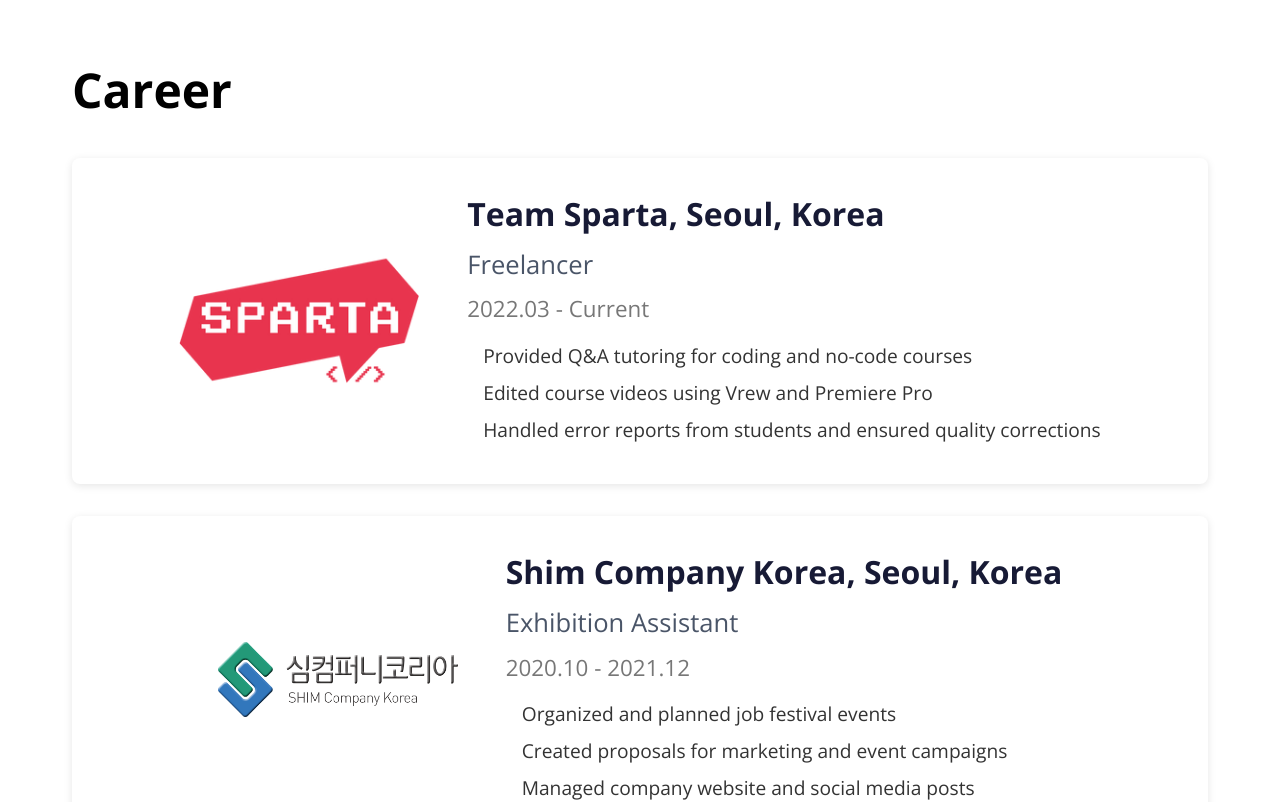
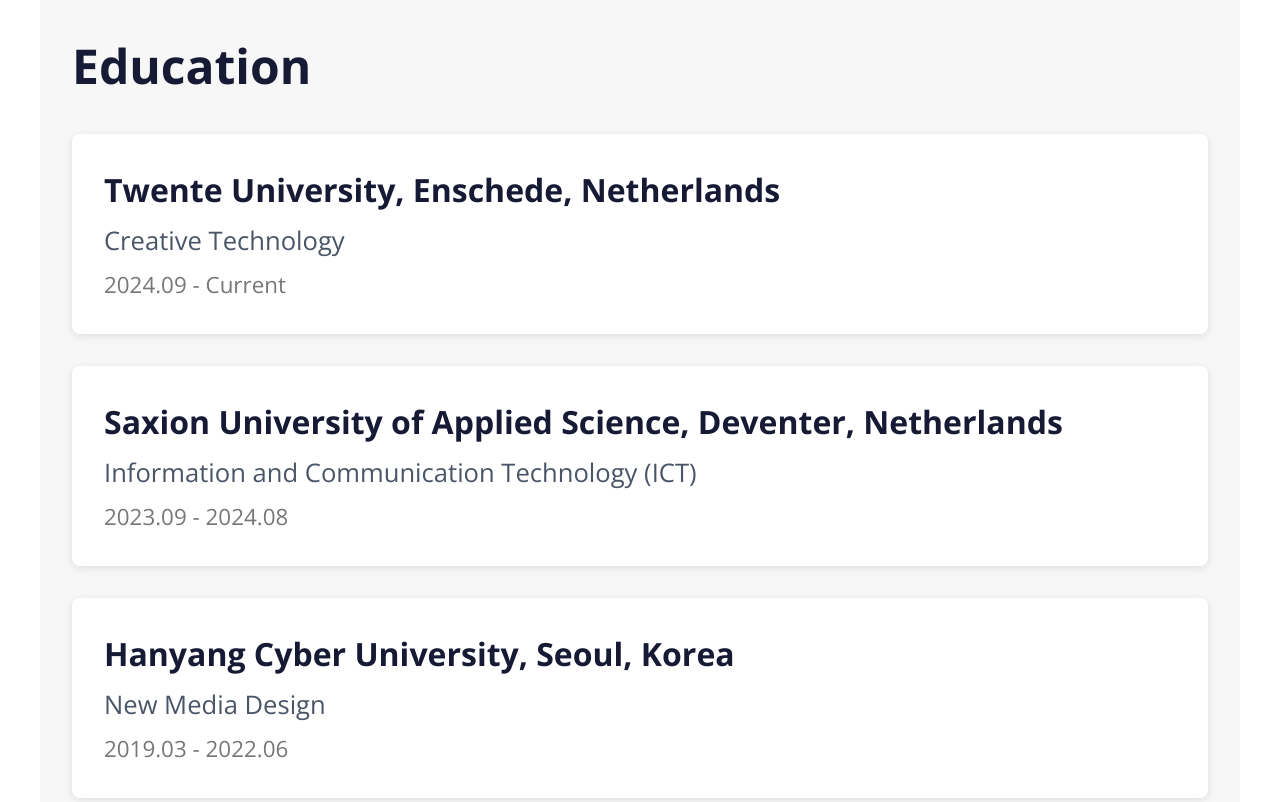
Before and after one commit to DevNoteKeeper/Portfolio, a Vue app: page /education in a window 1280 px wide. Shown: the part 1760-2562 px from the top of the page. Built offline with nearby package versions, Linux system fonts and the light colour scheme.

Commit message:
create education section

```diff
--- a/src/views/Education.vue
+++ b/src/views/Education.vue
@@ -1,10 +1,79 @@
 <template>
-    <div>
-      <h1>Welcome to the Education Page</h1>
+  <section class="education-section">
+    <div class="education-title">Education</div>
+
+    <div class="education-item">
+      <div class="school-name">Twente University, Enschede, Netherlands</div>
+      <div class="course">Creative Technology</div>
+      <div class="duration">2024.09 - Current</div>
     </div>
+
+    <div class="education-item">
+      <div class="school-name">Saxion University of Applied Science, Deventer, Netherlands</div>
+      <div class="course">Information and Communication Technology (ICT)</div>
+      <div class="duration">2023.09 - 2024.08</div>
+    </div>
+
+    <div class="education-item">
+      <div class="school-name">Hanyang Cyber University, Seoul, Korea</div>
+      <div class="course">New Media Design</div>
+      <div class="duration">2019.03 - 2022.06</div>
+    </div>
+
+    <div class="education-item">
+      <div class="school-name">Sunrin Internet High School, Seoul, Korea</div>
+      <div class="course">Techno Management</div>
+      <div class="duration">2015.02 - 2018.02</div>
+    </div>
+  </section>
 </template>
+
 <script>
 export default {
   name: 'EducationSection',
 };
 </script>
+
+<style scoped>
+.education-section {
+  max-width: 1200px;
+  width: 100%;
+  margin: 0 auto;
+  padding: 4rem 2rem;
+  background-color: #f7f7f7;
+}
+
+.education-title {
+  font-size: 3rem;
+  font-weight: 700;
+  margin-bottom: 2rem;
+  text-align: left;
+  color: #171a35;
+}
+
+.education-item {
+  background-color: #fff;
+  padding: 2rem;
+  margin-bottom: 2rem;
+  border-radius: 8px;
+  box-shadow: 0 2px 8px rgba(0, 0, 0, 0.1);
+}
+
+.school-name {
+  font-size: 2rem;
+  font-weight: 700;
+  color: #171a35;
+}
+
+.course {
+  font-size: 1.6rem;
+  color: #4a5568;
+  margin-top: 0.5rem;
+}
+
+.duration {
+  font-size: 1.4rem;
+  color: #777;
+  margin-top: 0.5rem;
+}
+</style>
```
Lines whose indentation alone changed are shown as unchanged.
